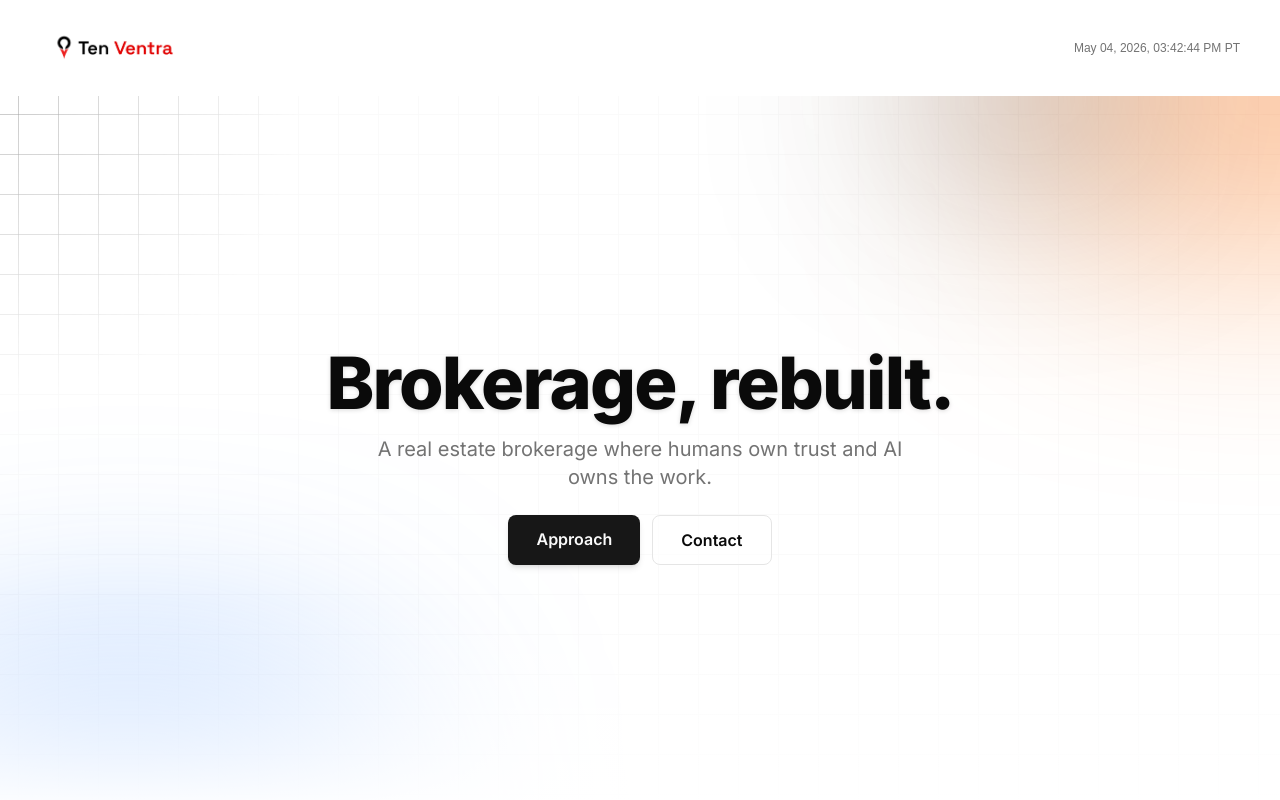
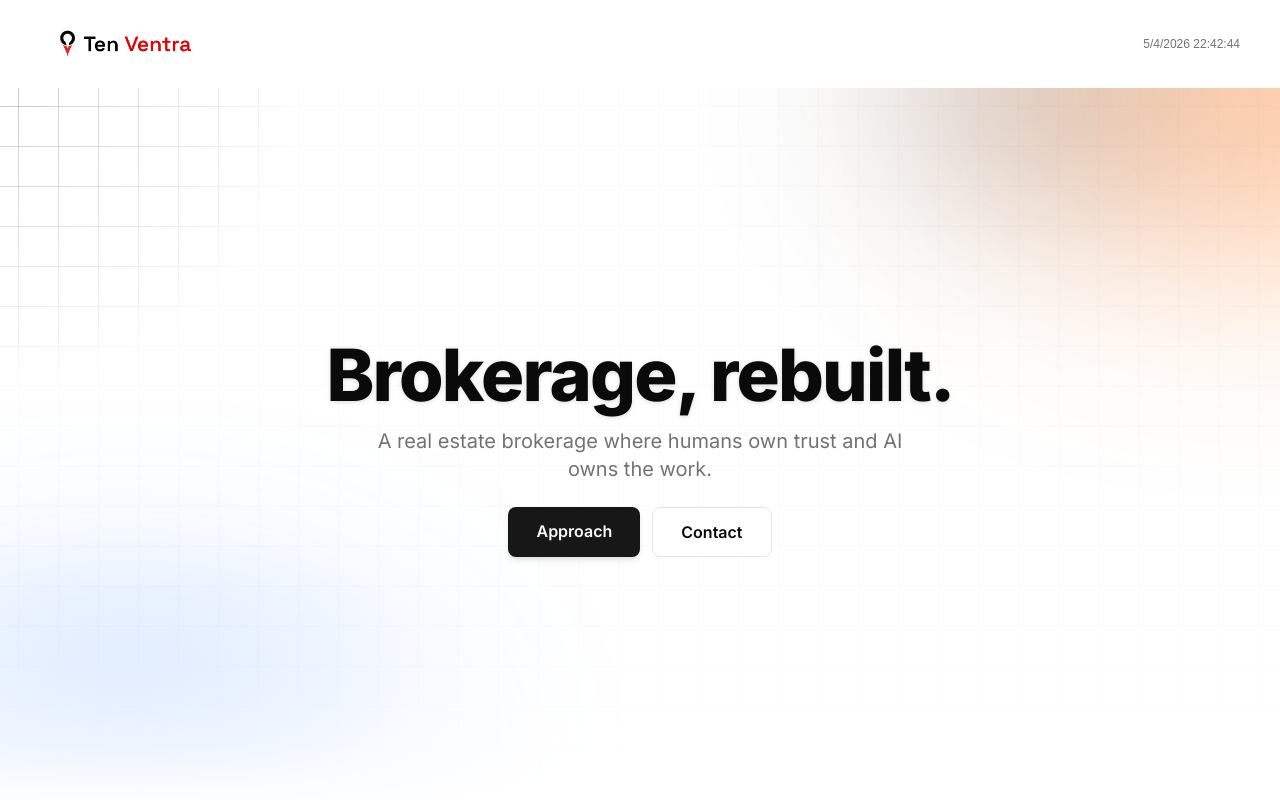
Before and after one commit to AI-RE-Consulting/ten-ventra-website, a Next.js app: page / in a window 1280 px wide. Shown: the top 800 px of the page. Built offline with nearby package versions, Linux system fonts and the light colour scheme; a web font is replaced by a local one.

Commit message:
feat(theme): local-time clock, slimmer header, larger logo, red hover accents on CTAs

```diff
--- a/src/components/layout/header.tsx
+++ b/src/components/layout/header.tsx
@@ -5,31 +5,28 @@ import Link from "next/link";
 import { useEffect, useState } from "react";
 import { siteConfig } from "@/config/site";
 
-function formatPacificTimestamp(now: Date): string {
-  return new Intl.DateTimeFormat("en-US", {
-    timeZone: "America/Los_Angeles",
-    year: "numeric",
-    month: "short",
-    day: "2-digit",
-    hour: "2-digit",
-    minute: "2-digit",
-    second: "2-digit",
-    hour12: true,
-  }).format(now) + " PT";
+function formatLocalTimestamp(now: Date): string {
+  const m = now.getMonth() + 1;
+  const d = now.getDate();
+  const y = now.getFullYear();
+  const hh = String(now.getHours()).padStart(2, "0");
+  const mm = String(now.getMinutes()).padStart(2, "0");
+  const ss = String(now.getSeconds()).padStart(2, "0");
+  return `${m}/${d}/${y} ${hh}:${mm}:${ss}`;
 }
 
 export function Header() {
   const [stamp, setStamp] = useState<string>("");
 
   useEffect(() => {
-    const tick = () => setStamp(formatPacificTimestamp(new Date()));
+    const tick = () => setStamp(formatLocalTimestamp(new Date()));
     tick();
     const id = setInterval(tick, 1000);
     return () => clearInterval(id);
   }, []);
 
   return (
-    <header className="px-6 sm:px-10 py-5 flex items-center justify-between text-sm">
+    <header className="px-6 sm:px-10 py-3 flex items-center justify-between text-sm">
       <Link
         href="/"
         aria-label={`${siteConfig.name} — home`}
@@ -41,7 +38,7 @@ export function Header() {
           width={2606}
           height={976}
           priority
-          className="h-14 w-auto mix-blend-multiply"
+          className="h-16 w-auto mix-blend-multiply"
         />
       </Link>
       <span
--- a/src/components/sections/contact-form.tsx
+++ b/src/components/sections/contact-form.tsx
@@ -125,7 +125,7 @@ export function ContactForm() {
       <button
         type="submit"
         disabled={isSubmitting}
-        className="self-start px-6 py-3 bg-primary text-primary-foreground font-semibold rounded-md hover:bg-primary/90 transition-all active:scale-[0.98] disabled:opacity-60 disabled:cursor-not-allowed"
+        className="self-start px-6 py-3 bg-primary text-primary-foreground font-semibold rounded-md transition-all hover:bg-primary/90 hover:ring-2 hover:ring-red-600/40 active:scale-[0.98] disabled:opacity-60 disabled:cursor-not-allowed"
       >
         {isSubmitting ? "Sending…" : "Send message"}
       </button>
--- a/src/components/ui/infinite-grid-hero.tsx
+++ b/src/components/ui/infinite-grid-hero.tsx
@@ -107,14 +107,14 @@ export const InfiniteGridHero = ({
         <div className="flex flex-col sm:flex-row gap-3 pointer-events-auto">
           <Link
             href={primaryCta.href}
-            className="px-7 py-3 bg-primary text-primary-foreground font-semibold rounded-md hover:bg-primary/90 transition-all shadow-md active:scale-[0.98]"
+            className="px-7 py-3 bg-primary text-primary-foreground font-semibold rounded-md shadow-md transition-all hover:bg-primary/90 hover:ring-2 hover:ring-red-600/40 active:scale-[0.98]"
           >
             {primaryCta.label}
           </Link>
           {secondaryCta && (
             <Link
               href={secondaryCta.href}
-              className="px-7 py-3 border border-border bg-background/60 text-foreground font-semibold rounded-md hover:bg-secondary/60 transition-all active:scale-[0.98]"
+              className="px-7 py-3 border border-border bg-background/60 text-foreground font-semibold rounded-md transition-all hover:border-red-600/50 hover:bg-background active:scale-[0.98]"
             >
               {secondaryCta.label}
             </Link>
```
